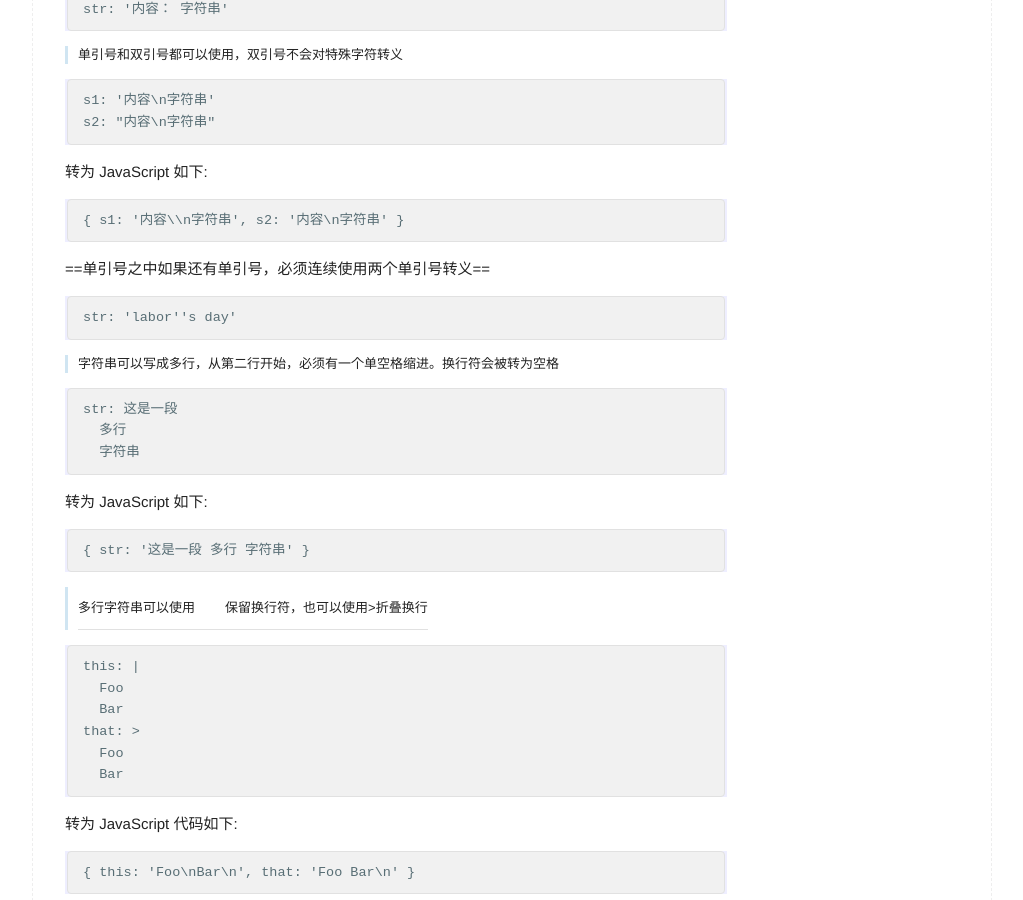
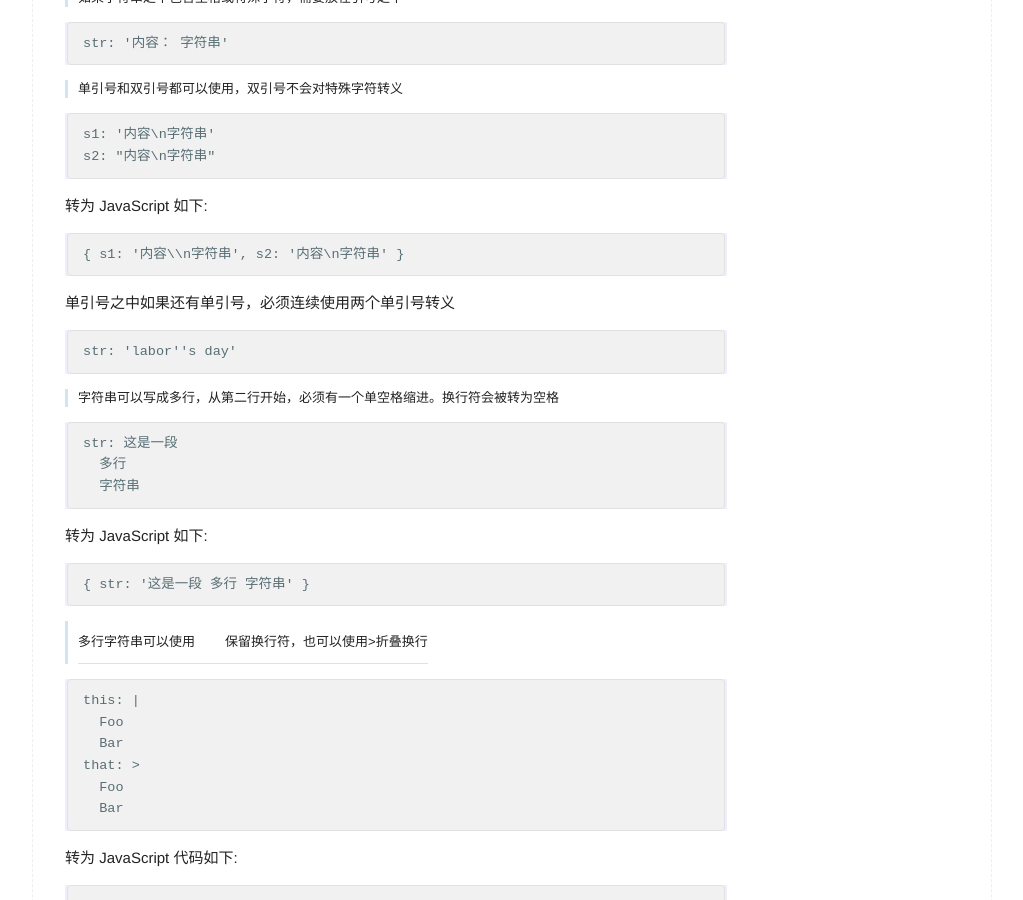
Before and after one commit to ecator/blog, a Jekyll site: the page built from _posts/2016-11-08-data structure of YAML.md, in a window 1280 px wide and 900 px high, scrolled down 1907 px. Shown: the whole window, without its empty margins (128-1151 px from the left). Built offline with Jekyll 4.4.1, drawn with Linux system fonts in a browser that asks for light colours.

Commit message:
修改与git不兼容的markdown

````diff
--- a/_posts/2016-11-08-data structure of YAML.md
+++ b/_posts/2016-11-08-data structure of YAML.md
@@ -4,7 +4,7 @@
 tags: YAML
 author: 易小猫
 ---
-### 对象
+# 对象
 > 键值对的集合，又称为映射（mapping）/ 哈希（hashes） / 字典（dictionary）
 ```
 key: value
@@ -15,7 +15,7 @@
 ```
 hash: { name: Steve, foo: bar }
 ```
-### 数组
+# 数组
 以 \- 开头的词构成一个数组
 
 <!--description-->
@@ -40,7 +40,7 @@
 ```
 
 
-### 复合结构
+# 复合结构
 对象和数组混合使用，称为复合结构
 
 ```
@@ -54,24 +54,24 @@
  Python: python.org
  Perl: use.perl.org
 ```
-### 纯量
-#### 数字
+# 纯量
+## 数字
 
 ```
 number: 12.30
 ```
-#### 布尔值
+## 布尔值
 
 ```
 key1: true
 key2: false
 ```
-#### null
+## null
 
 ```
 parent: ~
 ```
-#### 时间
+## 时间
 > 时间采用 ISO8601 格式
 
 ```
@@ -83,7 +83,7 @@
 date: 1976-07-31
 ```
 
-#### 字符串
+## 字符串
 字符串默认不用引号
 
 ```
@@ -105,7 +105,7 @@
 ```
 { s1: '内容\\n字符串', s2: '内容\n字符串' }
 ```
-==单引号之中如果还有单引号，必须连续使用两个单引号转义==
+单引号之中如果还有单引号，必须连续使用两个单引号转义
 
 ```
 str: 'labor''s day'
@@ -161,7 +161,7 @@
 e: !!str 123
 f: !!str true
 ```
-### 引用
+# 引用
 锚点&和别名\*，可以用来引用
 
 ```
````
Also changed, not shown: _posts/2016-11-08-size of word font.md (+2 -2 lines).
